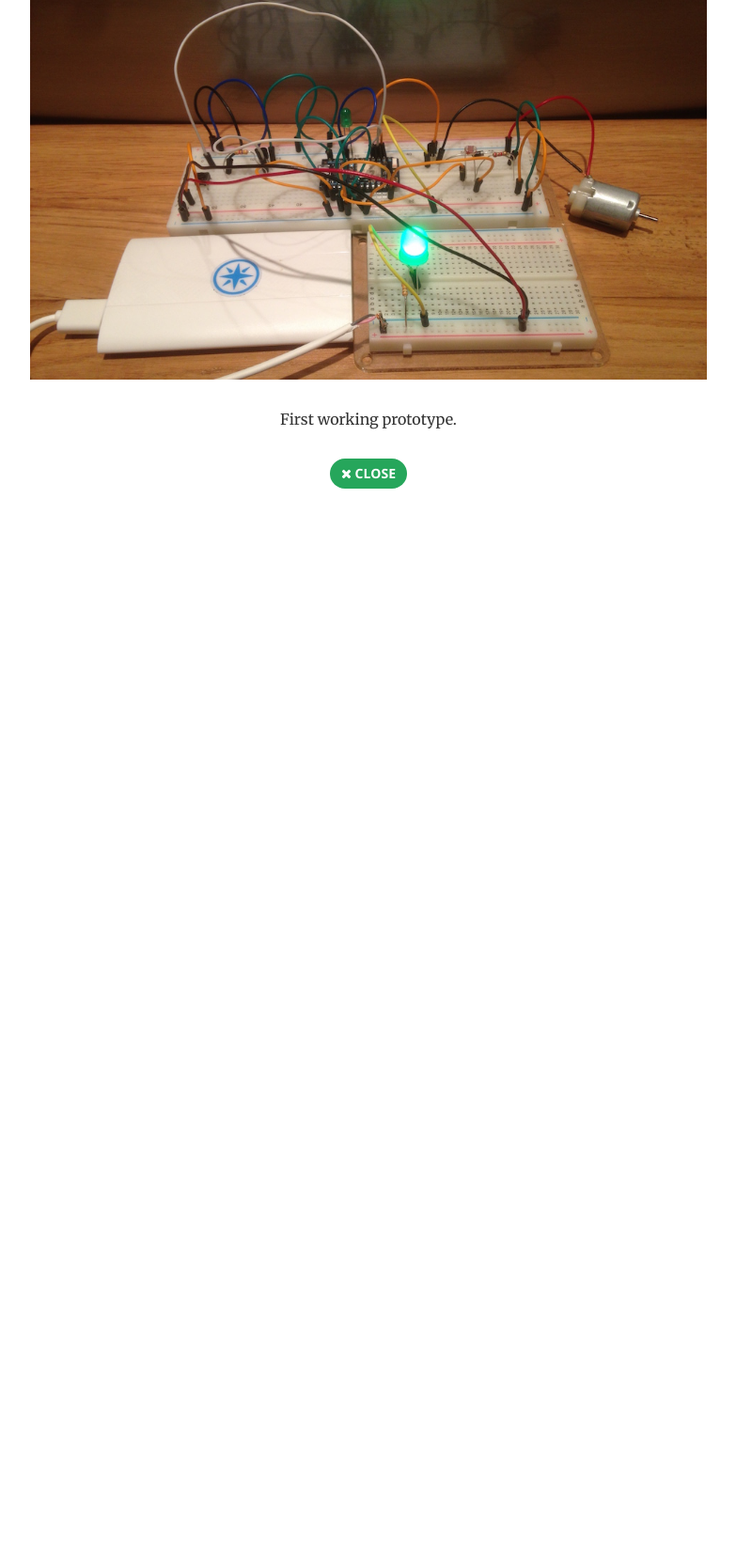
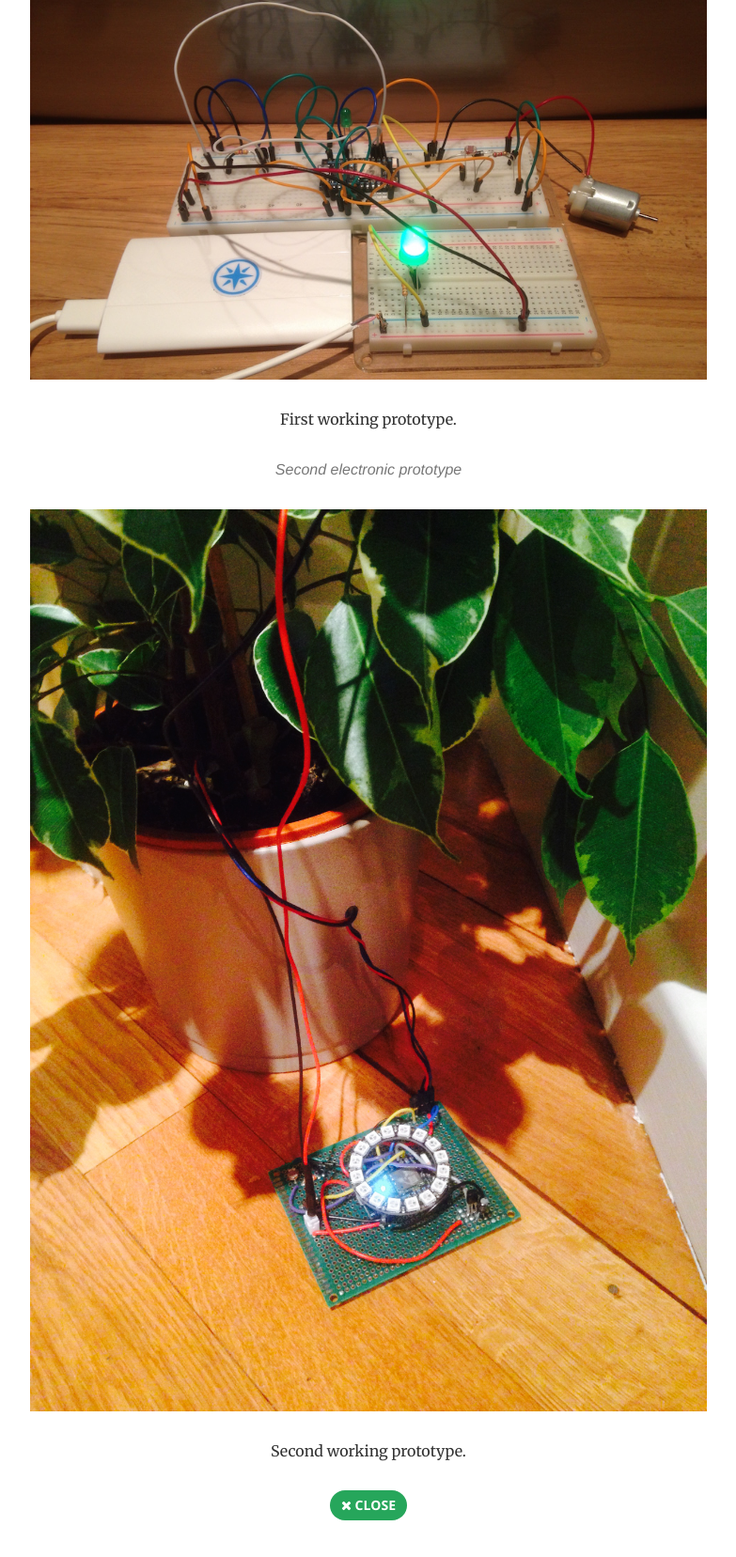
Before and after one commit to jbgariel/project-ceres, a Flask app: page / in a window 1280 px wide, after a click that opens the changed part. Shown: the part 256-1913 px from the top of the page at 94% size, without its empty margins (248-1031 px from the left). Run offline with Flask 2, Linux system fonts and the light colour scheme; data that the repository does not hold is empty; some libraries are stand-ins or nearby versions.

Commit message:
add proto v2

```diff
--- a/web_app/templates/index.html
+++ b/web_app/templates/index.html
@@ -419,6 +419,9 @@ href="https://github.com/jbgariel" target="_blank">Github</a></p>
 								<p class="item-intro text-muted">First electronic prototype</p>
 								<img class="img-responsive img-centered" src="./static/img/portfolio/proto1.jpg" alt="">
 								<p>First working prototype.</p>
+								<p class="item-intro text-muted">Second electronic prototype</p>
+								<img class="img-responsive img-centered" src="./static/img/portfolio/protoV2_2.jpg" alt="">
+								<p>Second working prototype.</p>
 								<button type="button" class="btn btn-primary" data-dismiss="modal"><i class="fa fa-times"></i> Close </button>
 							</div>
 						</div>
```
Also changed, not shown: web_app/static/img/portfolio/protoV2_1.jpg (added), web_app/static/img/portfolio/protoV2_2.jpg (added).
